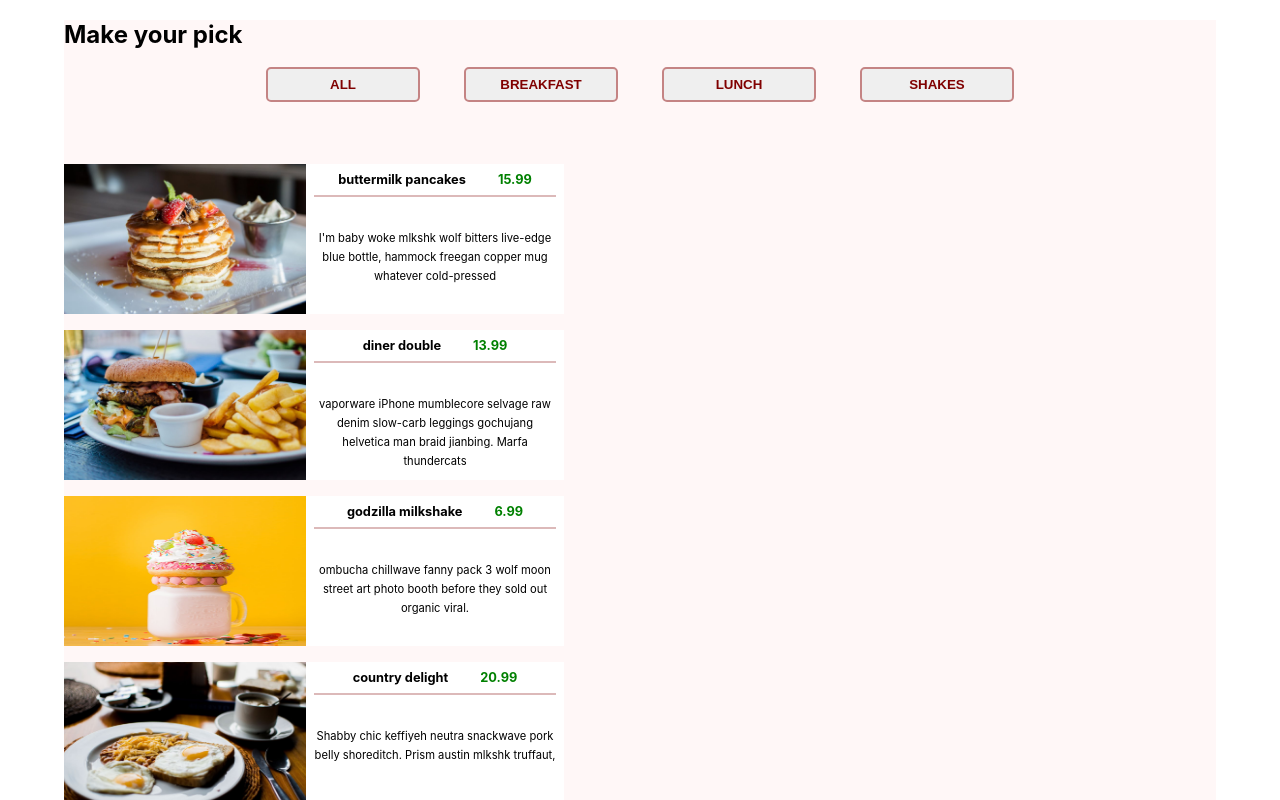
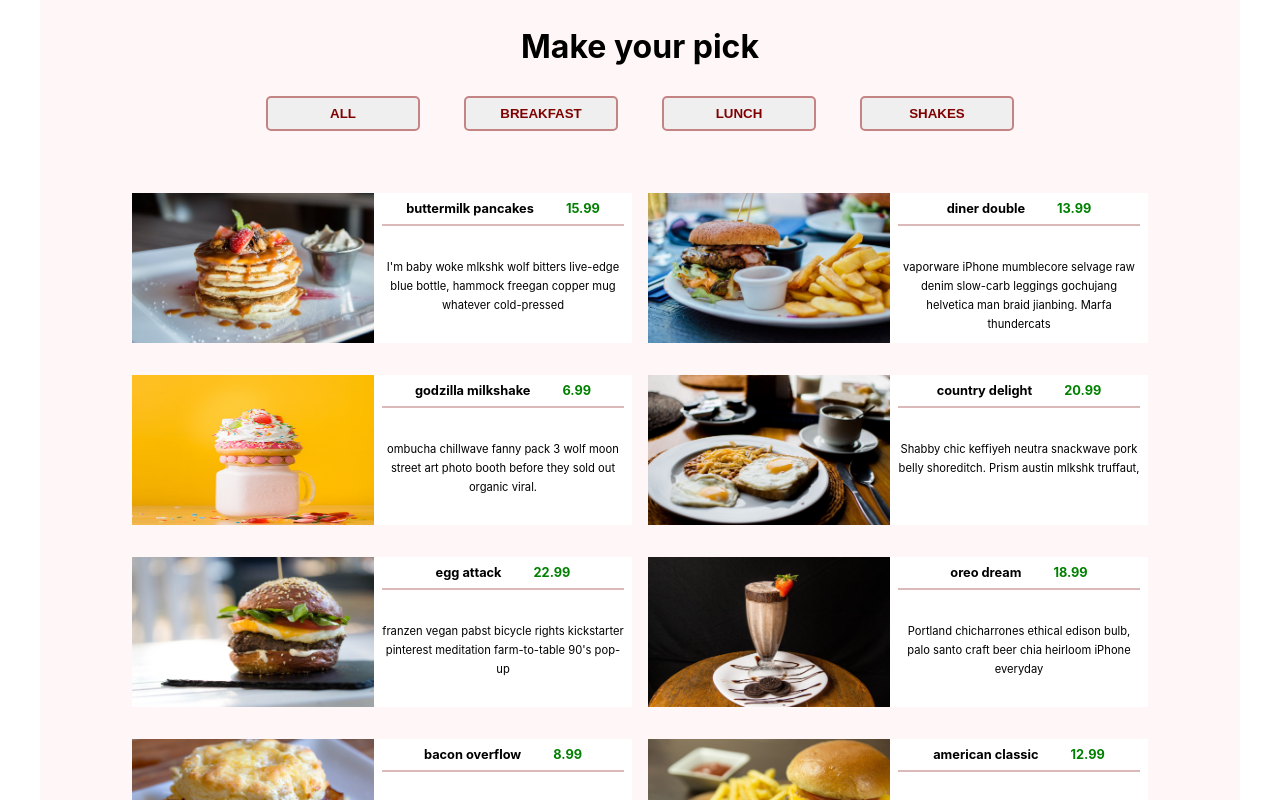
Before and after one commit to BSlaven/menu-app, a React (Vite) app: page / in a window 1280 px wide. Shown: the top 800 px of the page. Built offline with nearby package versions, Linux system fonts and the light colour scheme.

Commit message:
set menu as display grid

```diff
--- a/src/App.jsx
+++ b/src/App.jsx
@@ -25,7 +25,7 @@ function App() {
 
   return (
     <div className={classes.App}>
-      <h2>Make your pick</h2>
+      <h2 className={classes.appTitle}>Make your pick</h2>
       <Categories categories={categories} click={filterMenu} />
       <Menu myMenu={myMenu} />
     </div>
--- a/src/App.module.css
+++ b/src/App.module.css
@@ -1,7 +1,15 @@
 .App {
-  width: 90%;
+  width: 100%;
   max-width: 1200px;
   margin: 0 auto;
   background-color: rgb(255, 247, 247);
   min-height: 100vh;
+  display: flex;
+  flex-direction: column;
+  align-items: center;
 }
+
+.appTitle {
+  font-size: 2rem;
+  margin-bottom: 2rem;
+}
--- a/src/components/Menu/Menu.module.css
+++ b/src/components/Menu/Menu.module.css
@@ -1,4 +1,14 @@
 .menu {
   text-align: center;
-  padding-top: 2rem;
+  /* margin: 0 auto; */
+  padding: 2rem;
+  display: grid;
+  grid-template-columns: 1fr;
+  gap: 1rem;
 }
+
+@media screen and (min-width: 800px) {
+  .menu {
+    grid-template-columns: 1fr 1fr;
+  }
+}
```
